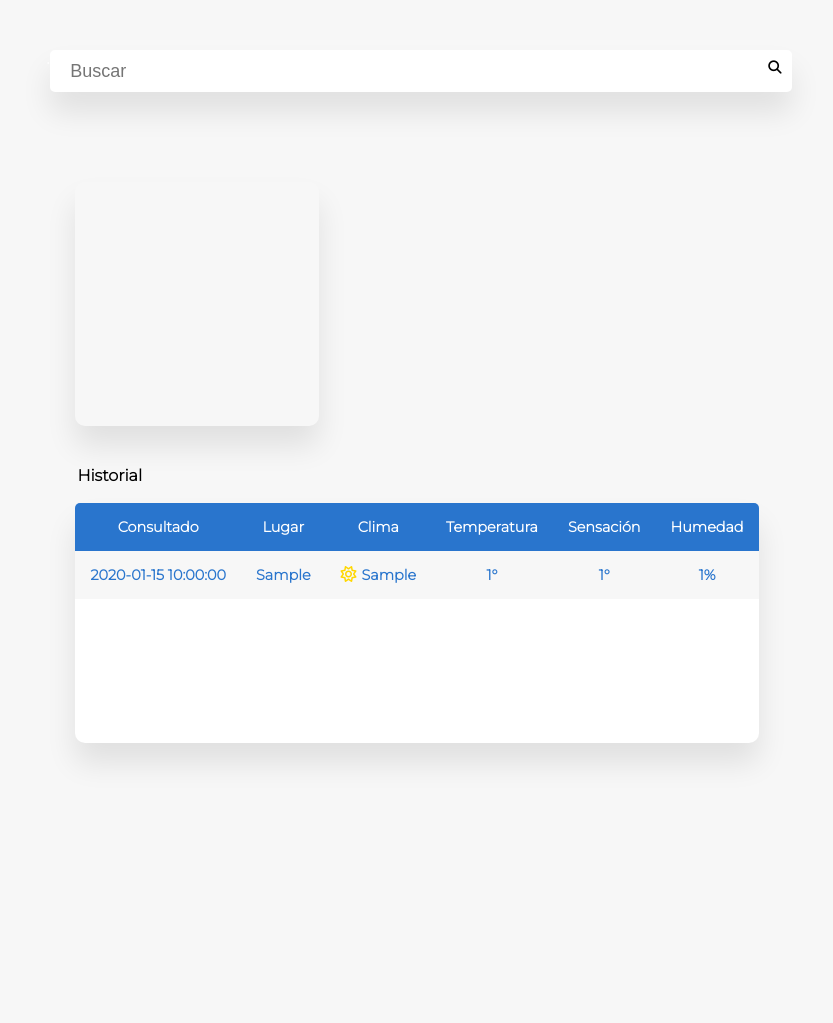
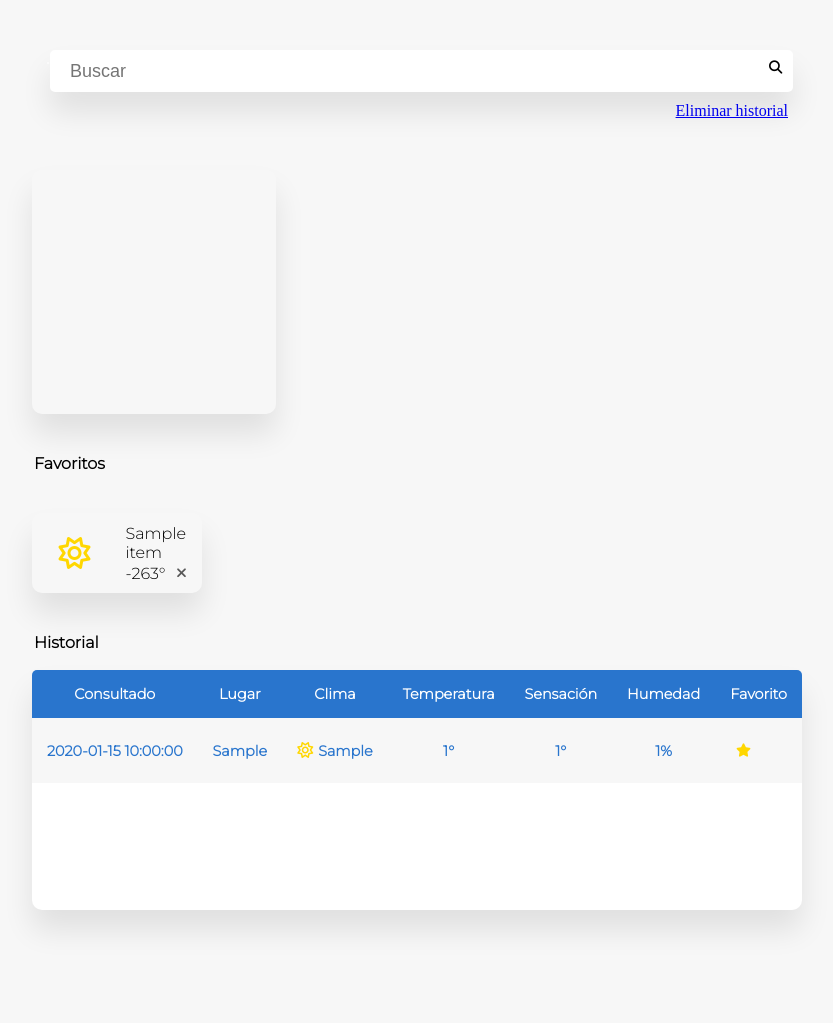
Before and after one commit to Bryanacosta3205/meteorologio, a Flask app: page / in a window 1280 px wide. Shown: the part 80-1103 px from the top of the page, without its empty margins (223-1056 px from the left). Before the commit the page ends 842 px from the top, so only its background shows below. Run offline with Flask 2, Linux system fonts and the light colour scheme; a user stored in the database is signed in; tables that the repository leaves empty hold one stand-in row (values such as "Sample post"); a database or web service that is not in the repository returns one stand-in record (values such as "Sample title"); data that the repository does not hold is empty; some libraries are stand-ins or nearby versions.

Commit message:
20210201 1

```diff
--- a/app.py
+++ b/app.py
@@ -10,7 +10,6 @@
 # email handling
 import os
 from flask_mail import Mail,Message
-
 
 app = Flask(__name__)
 app.debug = True
@@ -29,14 +28,12 @@
 app.config['MAIL_DEFAULT_SENDER'] = os.environ.get('MAIL_DEFAULT_SENDER')
 mail = Mail(app)
 
-
-#app.config['SQLALCHEMY_DATABASE_URI']='postgresql+psycopg2://sa:12345678@localhost:5432/meteorologio'
-app.config['SQLALCHEMY_DATABASE_URI']='postgres://qxacugfabwkwrx:b8eda11a40abab9e8f7fb76f2a560069dc8ba6864562bc961657dc5cef482fee@ec2-54-225-18-166.compute-1.amazonaws.com:5432/dbjcdbuo0fnkth'
+app.config['SQLALCHEMY_DATABASE_URI']='postgresql+psycopg2://sa:12345678@localhost:5432/meteorologio'
+#app.config['SQLALCHEMY_DATABASE_URI']='postgres://qxacugfabwkwrx:b8eda11a40abab9e8f7fb76f2a560069dc8ba6864562bc961657dc5cef482fee@ec2-54-225-18-166.compute-1.amazonaws.com:5432/dbjcdbuo0fnkth'
 app.config['SQLALCHEMY_TRACK_MODIFICATIONS'] = False
 db = SQLAlchemy(app)
 
 # API_KEY
-
 api_token = os.environ.get('WEATHER_API_KEY')
 api_url_base = 'https://api.openweathermap.org/data/2.5/weather?q='
 headers = {'Content-Type': 'application/json',
@@ -45,7 +42,7 @@
 
 class Usuario(db.Model):
     __tablename__ = 'usuario'
-    id = db.Column(db.Integer, primary_key=True)
+    id = db.Column(db.Integer, primary_key=True, index=True)
     username = db.Column(db.String(50), unique=True)
     passwd = db.Column(db.String(250))
     email = db.Column(db.String(250), unique=True, index=True)
@@ -71,14 +68,14 @@
 
 class Consulta(db.Model):
     __tablename__ = 'consulta'
-    idConsulta = db.Column(db.Integer, primary_key=True)
+    idConsulta = db.Column(db.Integer, primary_key=True, index=True)
     idUsuario = db.Column(db.Integer, db.ForeignKey('usuario.id'))
     ciudad = db.Column(db.String(50))
     clima = db.Column(db.String(50))
     temperatura = db.Column(db.Integer)
     sensacion = db.Column(db.Integer)
     humedad = db.Column(db.Integer)
-    status = db.Column(db.Boolean, default=True)
+    favorite = db.Column(db.Boolean, default=False) #Nuevo 1 status Default True
     fecha = db.Column(db.DateTime)
 
     def __init__(self,idUsuario,ciudad,clima,temperatura,sensacion,humedad,fecha):
@@ -94,11 +91,24 @@
 def load_user(user_id):
 	return Usuario.query.filter_by(id=user_id).first()
 
+
+def formatFavorite(favorites):
+    favs=[]
+    for i,favorite in enumerate(favorites,start=1):
+        str_fav = str(favorite)[2:(len(favorite)-4)]
+        favs.append(justGetWeather(str_fav))
+        if i == len(favorites):
+            return favs
+
 @app.route('/',methods=['POST','GET'])
 def inicio():
-    records=""
+    records = ""
+    fav_array=[]
     if current_user.is_authenticated:
         records = getRecord()
+        favorites = getFavorites()
+
+        fav_array=(formatFavorite(favorites))
 
     if request.method == "POST":
         ciudad = request.form['ciudad']
@@ -108,13 +118,43 @@
             clima = getWeather(ciudad)
             if current_user.is_authenticated:
                 records = getRecord()
+
         if(type(clima) != dict):
             clima=""
             #flash("Ciudad no encontrada")
 
-        return render_template("index.html", data=clima, historial=records)
+        return render_template("index.html", data=clima, historial=records, favorites=fav_array)
 
-    return render_template("index.html",historial=records)
+    return render_template("index.html",historial=records,favorites=fav_array)
+
+
+def justGetWeather(ciudad):
+    api_url ='{}&appid='.format(api_url_base+ciudad)+api_token
+    response = requests.get(api_url,headers=headers).json()
+
+    if(response.get('cod') == '404'):
+        return response.get('message')
+
+    clima = round(response.get('main').get('temp') - 273.15)
+    sensacion = round(response.get('main').get('feels_like') - 273.15 )
+    humedad = response.get('main').get('humidity')
+    estado = response.get('weather')[0].get('main')
+    ciudad = response.get('name')
+    pais = response.get('sys').get('country')
+    data = {
+        "clima":clima,
+        "sensacion":sensacion,
+        "humedad":humedad,
+        "estado":estado,
+        "ciudad":ciudad,
+        "pais":pais
+    }
+
+    return data
+
+
+
+
 
 def getWeather(ciudad):
     api_url ='{}&appid='.format(api_url_base+ciudad)+api_token
@@ -203,6 +243,13 @@
 
     return render_template("login.html")
 
+@app.route("/about")
+def about():
+    if current_user.is_authenticated:
+        return redirect("/")
+
+    return render_template("about.html")
+
 @app.route("/logout")
 @login_required
 def logout():
@@ -210,8 +257,65 @@
     return redirect("/")
 
 def getRecord():
-    record= Consulta.query.filter_by(idUsuario=current_user.id).order_by(Consulta.idConsulta.desc()).all()
+    record = Consulta.query.filter_by(idUsuario=current_user.id).order_by(Consulta.idConsulta.desc()).all()
     return record
+
+def getFavorites():
+    favorites = Consulta.query.with_entities(Consulta.ciudad.distinct()).filter_by(idUsuario=current_user.id,favorite=True ).all()
+    return favorites
+
+
+@app.route("/markCityAs",methods=['GET','POST'])
+@login_required
+def markCityAs():
+    if request.method == "POST":
+        ciudad = request.form['valC']
+        isFavorite = Consulta.query.filter_by(idUsuario=current_user.id,ciudad=ciudad,favorite=True).all()
+
+        for fav in isFavorite:
+            fav.favorite = False
+            db.session.commit()
+        return redirect(url_for("inicio"))
+
+    return redirect("/")
+
+
+@app.route("/markAs",methods=['GET','POST'])
+@login_required
+def markAs():
+    if request.method == "POST":
+        idConsulta = request.form['val']
+        isFavorite = str(Consulta.query.with_entities(Consulta.favorite).filter_by(idConsulta=idConsulta).first())
+        isFavorite = isFavorite[1:len(isFavorite)-2]
+        consulta = Consulta.query.get(idConsulta)
+
+        if isFavorite == "False":
+            consulta.favorite = True
+            db.session.commit()
+        else:
+            consulta.favorite = False
+            db.session.commit()
+
+        return redirect(url_for("inicio"))
+
+@app.route("/deleteHistory")
+@login_required
+def deleteHistory():
+    Consulta.query.filter_by(idUsuario=current_user.id).delete()
+    db.session.commit()
+    return redirect(url_for("inicio"))
+
+
+
+
+
+@app.errorhandler(404)
+def error(e):
+    return "Página no encontrada"
+
+@app.errorhandler(403)
+def error(e):
+    return "Prohibido"
 
 if __name__ == '__main__':
     db.create_all()
--- a/static/style.css
+++ b/static/style.css
@@ -51,8 +51,6 @@
 
 @media (max-width: 33.75em) {
 
-
-
   .historial thead{
     display: none;
   }
@@ -100,13 +98,9 @@
     height: 8.125rem;
     width: 100%;
     display: flex;
+
   }
-  .search_btn_container {
-    width: 100%;
-    display: flex;
-    align-items: center;
-    justify-content: center;
-  }
+
 
   .weather-card-container {
     display: flex;
@@ -119,6 +113,8 @@
   .card-content-active{
     height: 100vh;
   }
+
+
 
 }
 
@@ -230,12 +226,18 @@
 }
 
 .search_btn_container {
-  max-width: 56.25rem;
+  max-width: 742px;
   display: flex;
   justify-content: center;
   padding: 50px 0;
-  width: 100%;
+  width: 90%;
   align-items: center;
+  flex-direction: column;
+}
+
+.search_btn_container span{
+  justify-self: flex-end;
+  align-self: flex-end;
 }
 
 .search_btn_container input {
@@ -243,10 +245,10 @@
   border-radius: 5px;
   border: none;
   height: 40px;
-  width: 80%;
+  width: 100%;
   outline: none;
   padding-left: 20px;
-  margin-bottom: 5vh;
+  margin-bottom: 10px;
   font-size: 18px;
 }
 
@@ -395,3 +397,122 @@
 tbody tr:hover {
   background: #ebebeb;
 }
+
+
+
+.site-description{
+
+  width: 50%;
+  margin-right: auto;
+  margin-left: auto;
+  padding: 10px;
+  display: flex;
+}
+
+.left{
+
+  width: 50%;
+  font-size: 30px;
+  font-weight: 900;
+  font-family: "Montserrat";
+  color: #333333 ;
+}
+
+.left p{
+  font-size: 20px;
+  font-weight: 100;
+}
+
+.left a{
+  color: #1378c5;
+  font-weight: 800;
+}
+
+.right{
+
+  width: 50%;
+}
+
+
+.fav-wrapper{
+  max-width: 750px;
+  display: flex;
+  flex-wrap: wrap;
+  font-family: 'Montserrat';
+
+
+}
+
+.fav-container{
+  display: flex;
+  color: black;
+  margin: 5vh 10px 5vh 0;
+  width: 20vh;
+  height: 10vh;
+  min-width: 170px;
+  min-height: 80px;
+  border-radius: 10px;
+  box-shadow: 0 20px 30px 0 rgba(1, 1, 1, 0.096);
+
+
+
+}
+
+.fav-column{
+  flex-wrap: wrap;
+  display: flex;
+  flex: 50%;
+  padding: 5%;
+  justify-content: center;
+  align-items: center;
+
+}
+
+.fav-column i{
+  font-size: 2em;
+}
+
+.fav-column span{
+  justify-self: center;
+  align-self: flex-end;
+}
+
+.fa-star-o:hover{
+  color: gold;
+}
+
+.fa-star{
+  color: gold;
+}
+
+.fa-star:hover{
+  color: black;
+}
+
+.fav-column>span{
+ width: 100%;
+}
+
+.rightRow button{
+  cursor: pointer;
+  padding: 0;
+  margin: 0;
+}
+
+.rightRow form{
+  display: flex;
+  width: 1.5rem;
+  height: 1.25rem;
+  justify-content: center;
+  align-items: center;
+
+}
+
+.rightRow{
+  width: 100%;
+  display: flex;
+  justify-content: space-between;
+  align-items: center;
+
+
+}
--- a/templates/base.html
+++ b/templates/base.html
@@ -39,7 +39,11 @@
         <div class="header-options">
             <ul>
                 <li>
-                    <a href="/login" style="text-decoration: none;color: white;">Iniciar sesión</a>
+                    <a title="¿Qué es Meteorologio?" href="/about" style="text-decoration: none;color: white;font-size: 20px;"><i class="fa fa-question-circle" aria-hidden="true"></i>
+                    </a>
+                </li>
+                <li>
+                    <a href="/login" style="text-decoration: none;color: white;">Iniciar</a>
                 </li>
                 <li>
                     <a href="/signup" style="text-decoration: none;color: white;">Regístrate</a>
@@ -67,6 +71,11 @@
 
 
 
+    <script>
+        if ( window.history.replaceState ) {
+          window.history.replaceState( null, null, window.location.href );
+        }
+        </script>
 
 </body>
 
--- a/templates/index.html
+++ b/templates/index.html
@@ -5,12 +5,17 @@
 <section class="notranslate">
     <div class="search-wrap">
         <div class="search_btn_container">
+
+
             <form autocomplete="on" method="POST">
                 <label for="ciudad">.</label>
                 <input type="text" name="ciudad" id="ciudad" autocomplete="on" placeholder="Buscar">
                 <button type="submit"><i class="fa fa-search" aria-label="buscar"></i></button>
+
             </form>
+            <span><a href="/deleteHistory">Eliminar historial</a>  </span>
         </div>
+
     </div>
 
 
@@ -55,15 +60,58 @@
                 {% endif %}
 
             </div>
-           <legend style="color: black;font-family: 'Montserrat';font-weight: bolder;">Historial</legend>
-           <br>
-           <div class="reg-card" style="height: 30vh;margin-bottom: 20%;">
+
+            {% if favorites %}
+            <legend style="color: black;font-family: 'Montserrat';font-weight: bolder;">Favoritos</legend>
+
+            <div class="fav-wrapper">
+                {%for favorite in favorites%}
+                <div class="fav-container">
+
+                    <div class="fav-column">
+
+                        {%if favorite['estado'] == 'Clouds'%}
+                        <i class="fa fa-cloud" aria-hidden="true"></i>
+                        {% elif favorite['estado'] == 'Rain'%}
+                        <i class="fa fa-tint" aria-hidden="true"></i>
+                        {%else %}
+                        <i class="fa fa-sun-o" aria-hidden="true"></i>
+                        {%endif%}
+                    </div>
+
+                    <div class="fav-column right">
+                        <span>
+                            {{favorite.ciudad}}
+                        </span>
+                        <div class="rightRow">
+                            <span>{{favorite.clima}}&#176;</span>
+                            <form action="/markCityAs" method="POST">
+                                <button type="submit" value="{{favorite.ciudad}}" id="valC" name="valC">
+                                    <i title="Quitar de favoritos" style="font-size: 14px;color: rgb(88, 88, 88);"
+                                        class="fa fa-times" aria-hidden="true"></i>
+                                </button>
+                            </form>
+                        </div>
+
+
+
+                    </div>
+
+                </div>
+                {%endfor%}
+            </div>
+            {% endif %}
+
+            <legend style="color: black;font-family: 'Montserrat';font-weight: bolder;">Historial</legend>
+            <br>
+            <div class="reg-card" style="height: 30vh;margin-bottom: 20%;">
 
                 {% if not current_user.is_authenticated%}
                 <div class="card-content">
                     <span style="color: black;">Inicia sesión para acceder a tu historial de ubicaciones</span>
                 </div>
                 {%else%}
+
                 <div class="card-content-active">
                     <table class="historial">
                         <thead>
@@ -74,14 +122,15 @@
                                 <th>Temperatura</th>
                                 <th>Sensación</th>
                                 <th>Humedad</th>
+                                <th>Favorito</th>
                             </tr>
                         </thead>
                         <tbody>
                             {%for consulta in historial%}
                             <tr>
-                                <td data-label="Consultado" >{{consulta.fecha}}</td>
-                                <td data-label="Lugar" >{{consulta.ciudad}}</td>
-                                <td data-label="Clima" >
+                                <td data-label="Consultado">{{consulta.fecha}}</td>
+                                <td data-label="Lugar">{{consulta.ciudad}}</td>
+                                <td data-label="Clima">
 
                                     {%if consulta.clima == 'Clouds'%}
                                     <i style="font-size: 16px;margin-right: 5px;" class="fa fa-cloud"
@@ -100,14 +149,32 @@
                                 </td>
 
 
-                                <td data-label="Temperatura" >{{consulta.temperatura}}&#176;</td>
-                                <td data-label="Sensación" >{{consulta.sensacion}}&#176;</td>
-                                <td data-label="Humedad" >{{consulta.humedad}}%</td>
+                                <td data-label="Temperatura">{{consulta.temperatura}}&#176;</td>
+                                <td data-label="Sensación">{{consulta.sensacion}}&#176;</td>
+                                <td data-label="Humedad">{{consulta.humedad}}%</td>
+                                <td data-label="Favorito">
+                                    {%if consulta['favorite'] == False%}
+                                    <form action="/markAs" method="POST">
+                                        <button type="submit" value="{{consulta.idConsulta}}" id="val" name="val"><i
+                                                class="fa fa-star-o" aria-hidden="true"
+                                                title="Marcar como favorito"></i></button>
+                                    </form>
+                                    {%else%}
+                                    <form action="/markAs" method="POST">
+                                        <button type="submit" value="{{consulta.idConsulta}}" id="val" name="val"><i
+                                                class="fa fa-star" aria-hidden="true"
+                                                title="Quitar de favoritos"></i></button>
+                                    </form>
+                                    {%endif%}
+                                </td>
                             </tr>
+
                             {%endfor%}
                         </tbody>
                     </table>
+
                 </div>
+
                 {%endif%}
 
             </div>
--- a/templates/login.html
+++ b/templates/login.html
@@ -5,7 +5,7 @@
 <form action="" method="POST">
     <section class="signup_container">
 
-        <h1 style="font-family: 'Roboto Slab';font-size: 35px;">Ingresar!</h1>
+        <h1 style="font-family: 'Roboto Slab';font-size: 35px;">Iniciar sesión!</h1>
         <p>Llena el formulario para acceder a tu cuenta.</p>
         <hr>
 
```
Also changed, not shown: templates/about.html (added, +16 -0 lines), static/aboutimg.svg (added).
